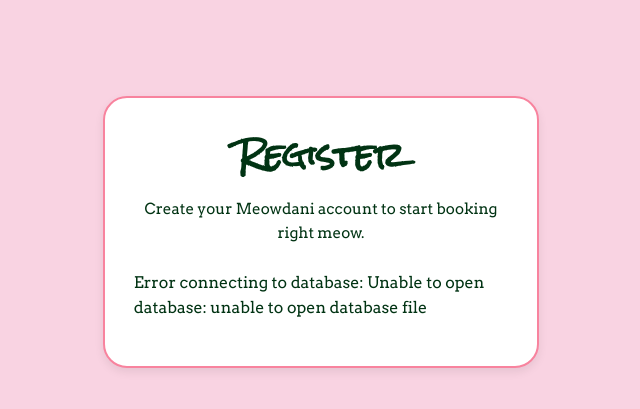
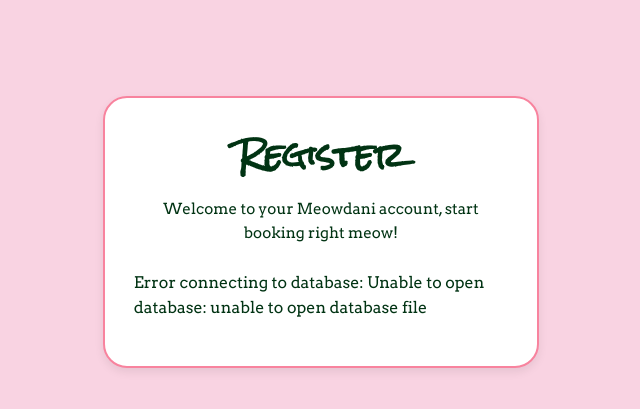
Before and after one commit to LillianBedore/Meowdani-Cat-Cafe, a PHP site: page /register.php in a window 1280 px wide. Shown: the part 99-508 px from the top of the page, without its empty margins (319-959 px from the left). Run offline with PHP 8.4, Linux system fonts and the light colour scheme.

Commit message:
Update register.php
update text

```diff
--- a/register.php
+++ b/register.php
@@ -37,7 +37,7 @@
     <main class="auth-page-container">
         <section class="auth-section" id="auth-section">
             <h2 class="section-title">Register</h2>
-            <p class="section-intro">Create your Meowdani account to start booking right meow.</p>
+            <p class="section-intro">Welcome to your Meowdani account, start booking right meow!</p>
 
             <div class="auth-result">
 
```
